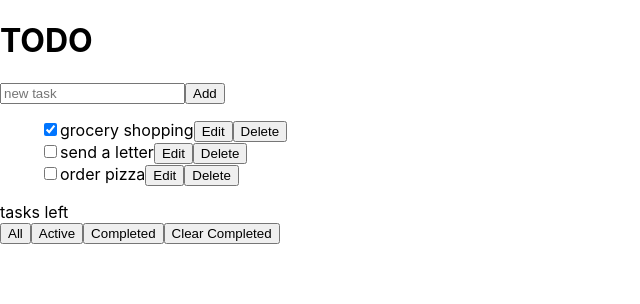
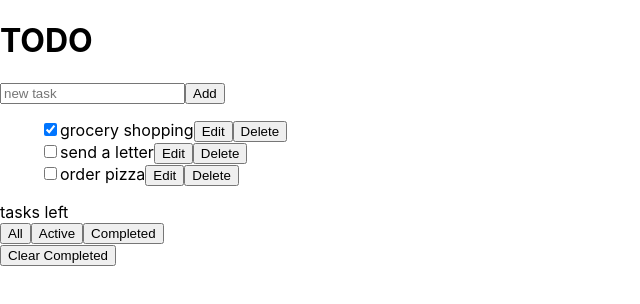
Before and after one commit to risa-r/react-todo-app-theme-and-dnd, a React (Create React App) app: page / in a window 1280 px wide. Shown: the top 304 px of the page, without its empty margins (0-640 px from the left). Built offline with nearby package versions, Linux system fonts and the light colour scheme.

Commit message:
fix filterButtons rendering

```diff
--- a/src/App.js
+++ b/src/App.js
@@ -3,10 +3,15 @@ import Form from "./components/Form";
 import Todo from "./components/Todo";
 import Footer from "./components/Footer";
 import { nanoid } from "nanoid";
+import { FilterButtonsContext } from "./components/FilterButtonsContext";
 
 export default function App({ tasks }) {
   const [todos, setTodos] = useState(tasks);
-
+  const filterButtons = {
+    All: () => true,
+    Active: (todo) => !todo.completed,
+    Completed: (todo) => todo.completed,
+  };
   const taskList = todos.map((todo) => (
     <Todo
       id={todo.id}
@@ -52,7 +57,7 @@ export default function App({ tasks }) {
   }
 
   return (
-    <>
+    <FilterButtonsContext.Provider value={filterButtons}>
       <h1>TODO</h1>
       <span className="visually-hidden">
         <button>switch to dark mode</button>
@@ -60,6 +65,6 @@ export default function App({ tasks }) {
       <Form addTask={addTask} />
       <ul className="todo-list">{taskList}</ul>
       <Footer />
-    </>
+    </FilterButtonsContext.Provider>
   );
 }
--- a/src/components/FilterButtons.js
+++ b/src/components/FilterButtons.js
@@ -1,18 +1,19 @@
+import { useContext } from "react";
+import { FilterButtonsContext } from "./FilterButtonsContext";
+
 export default function FilterButtons() {
-  return (
-    <>
-      <button>
-        <span className="visually-hidden">show </span>All
+  const filterButtons = useContext(FilterButtonsContext);
+  const filterNames = Object.keys(filterButtons);
+
+  const buttonsList = filterNames.map((btn) => {
+    return (
+      <button key={btn}>
+        <span className="visually-hidden">show </span>
+        {btn}
         <span className="visually-hidden"> tasks</span>
       </button>
-      <button>
-        <span className="visually-hidden">show </span>Active
-        <span className="visually-hidden"> tasks</span>
-      </button>
-      <button>
-        <span className="visually-hidden">show </span>Completed
-        <span className="visually-hidden"> tasks</span>
-      </button>
-    </>
-  );
+    );
+  });
+
+  return <div>{buttonsList}</div>;
 }
--- /dev/null
+++ b/src/components/FilterButtonsContext.js
@@ -0,0 +1,3 @@
+import { createContext } from "react";
+
+export const FilterButtonsContext = createContext(null);
```
